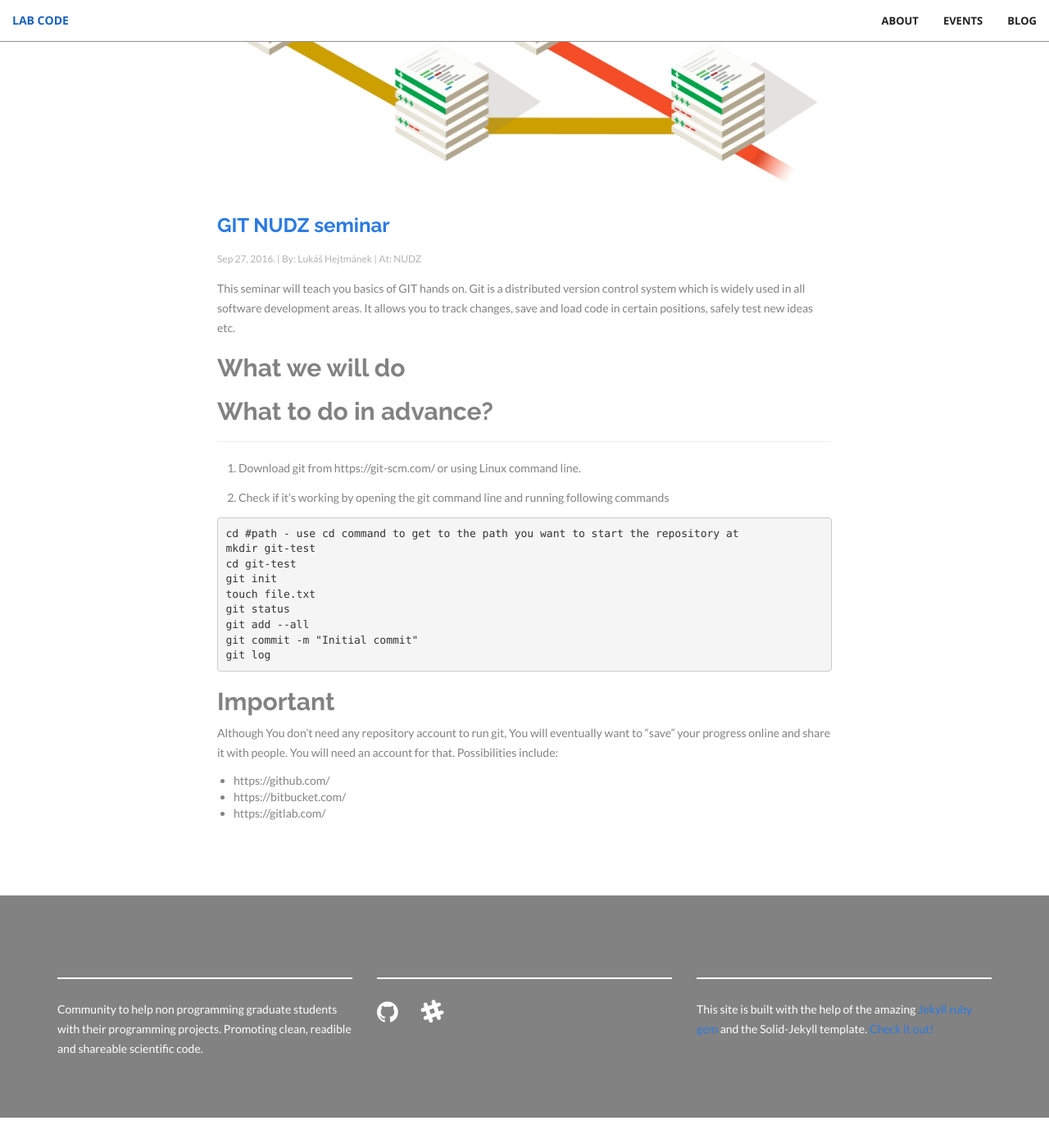
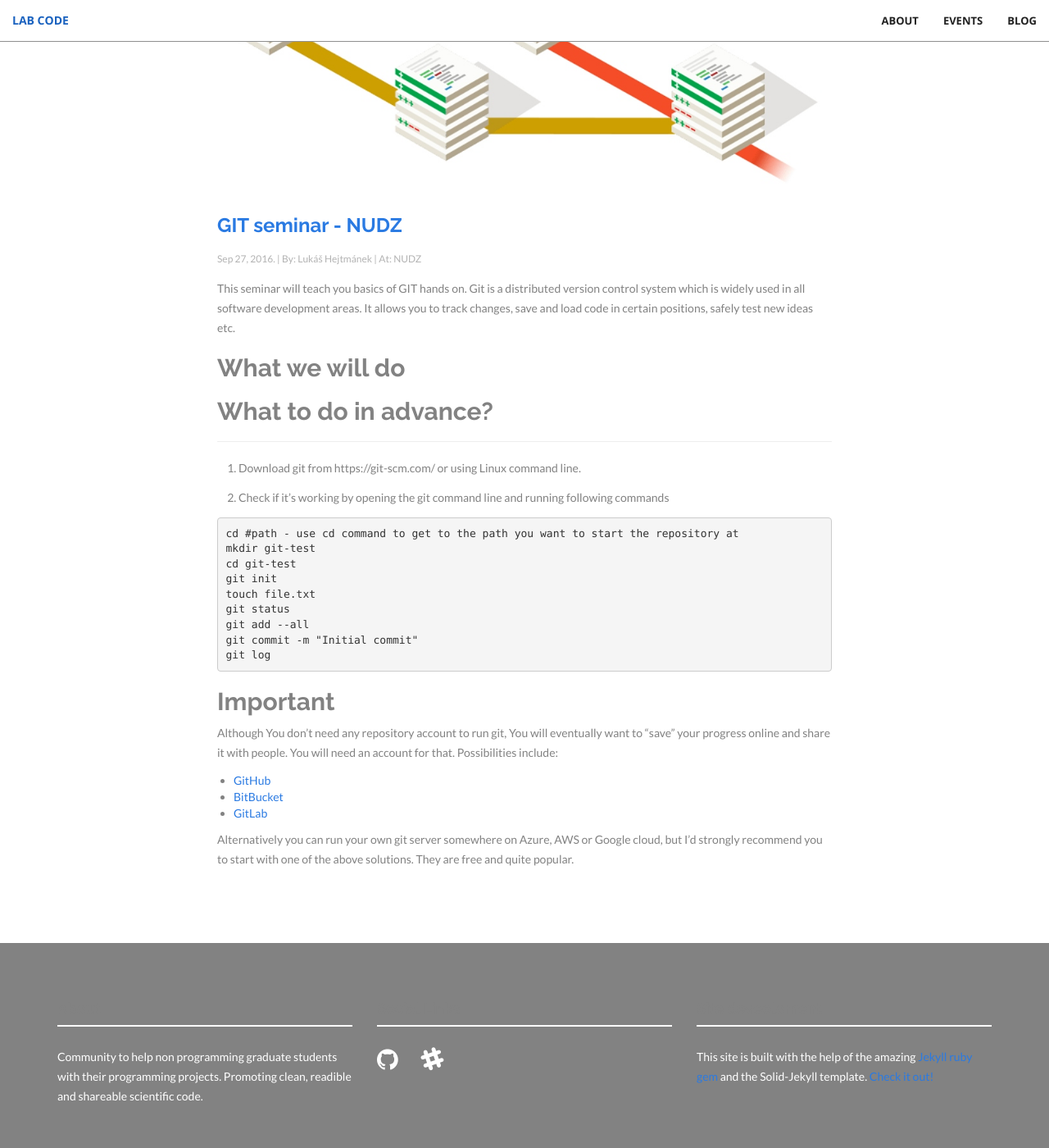
Before and after one commit to lab-code/lab-code, a Jekyll site: the page built from _events/2016/2016-09-08-GIT-NUDZ.markdown, in a window 1280 px wide and 1400 px high, scrolled down 372 px. Shown: the whole window at 82% size. Built offline with Jekyll 4.4.1, drawn with Linux system fonts in a browser that asks for light colours; nearby versions of some CDN libraries; before the commit the page ends 1735 px from its top, so only the background shows below that; some of the changed text lies outside the part shown.

Commit message:
Renames git events fo clarity

```diff
--- a/_events/2016/2016-09-08-GIT-NUDZ.markdown
+++ b/_events/2016/2016-09-08-GIT-NUDZ.markdown
@@ -1,6 +1,6 @@
 ---
 layout: event
-title:  "GIT NUDZ seminar"
+title:  "GIT seminar - NUDZ"
 meetingDate:  2016-09-27
 meetingPlace: NUDZ
 author: Lukáš Hejtmánek
@@ -41,6 +41,8 @@ git log
 
 Although You don't need any repository account to run git, You will eventually want to "save" your progress online and share it with people. You will need an account for that. Possibilities include:
 
-- https://github.com/
-- https://bitbucket.com/
-- https://gitlab.com/
+- [GitHub](https://github.com/)
+- [BitBucket](https://bitbucket.com/)
+- [GitLab](https://gitlab.com/)
+
+Alternatively you can run your own git server somewhere on Azure, AWS or Google cloud, but I'd strongly recommend you to start with one of the above solutions. They are free and quite popular.
--- a/_events/2016/2016-09-08-GIT-online.markdown
+++ b/_events/2016/2016-09-08-GIT-online.markdown
@@ -1,6 +1,6 @@
 ---
 layout: event
-title:  "GIT basics online"
+title:  "GIT fundamentals - online"
 meetingDate:  2016-09-27
 meetingPlace: online
 author: Lukáš Hejtmánek
```
